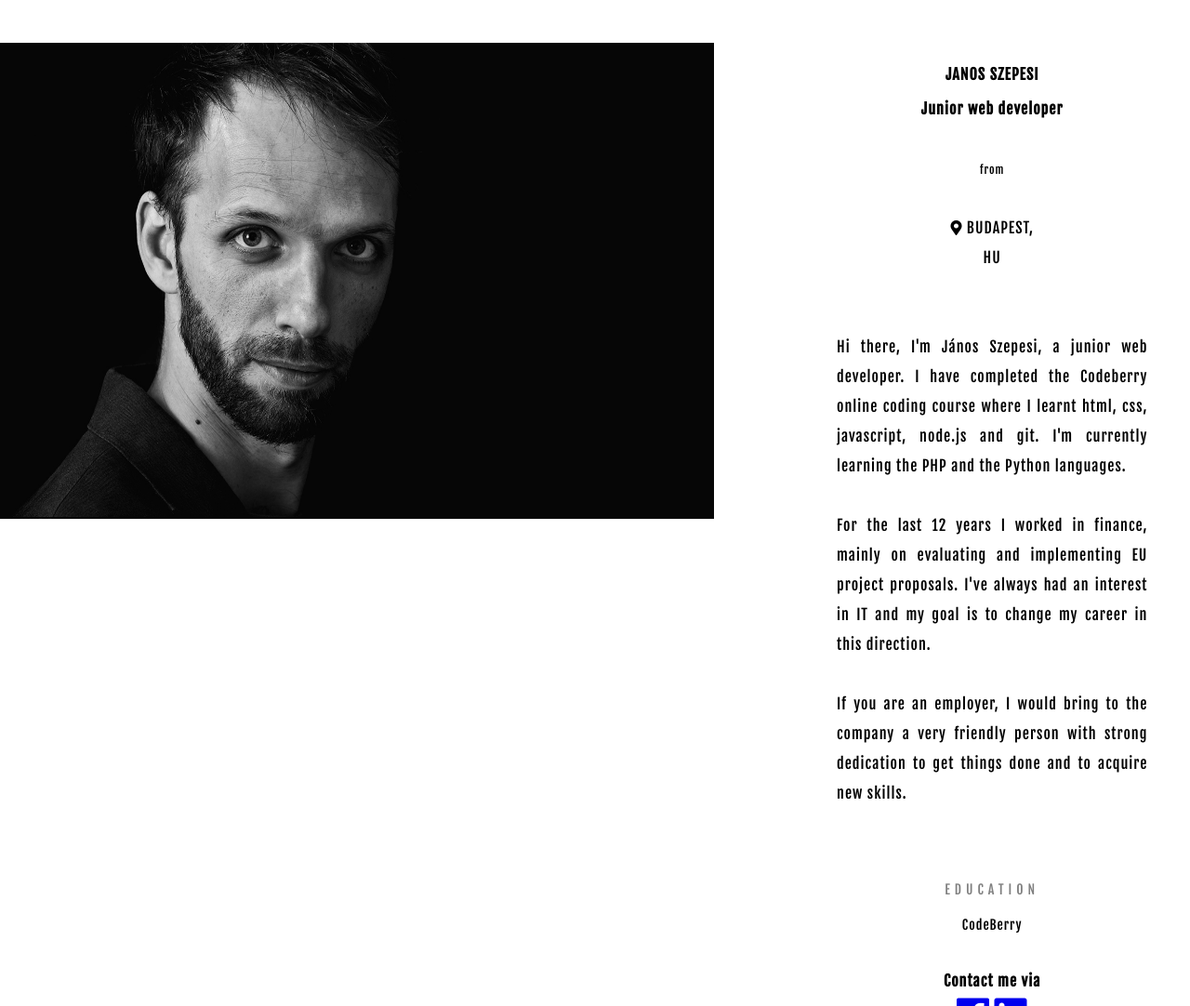
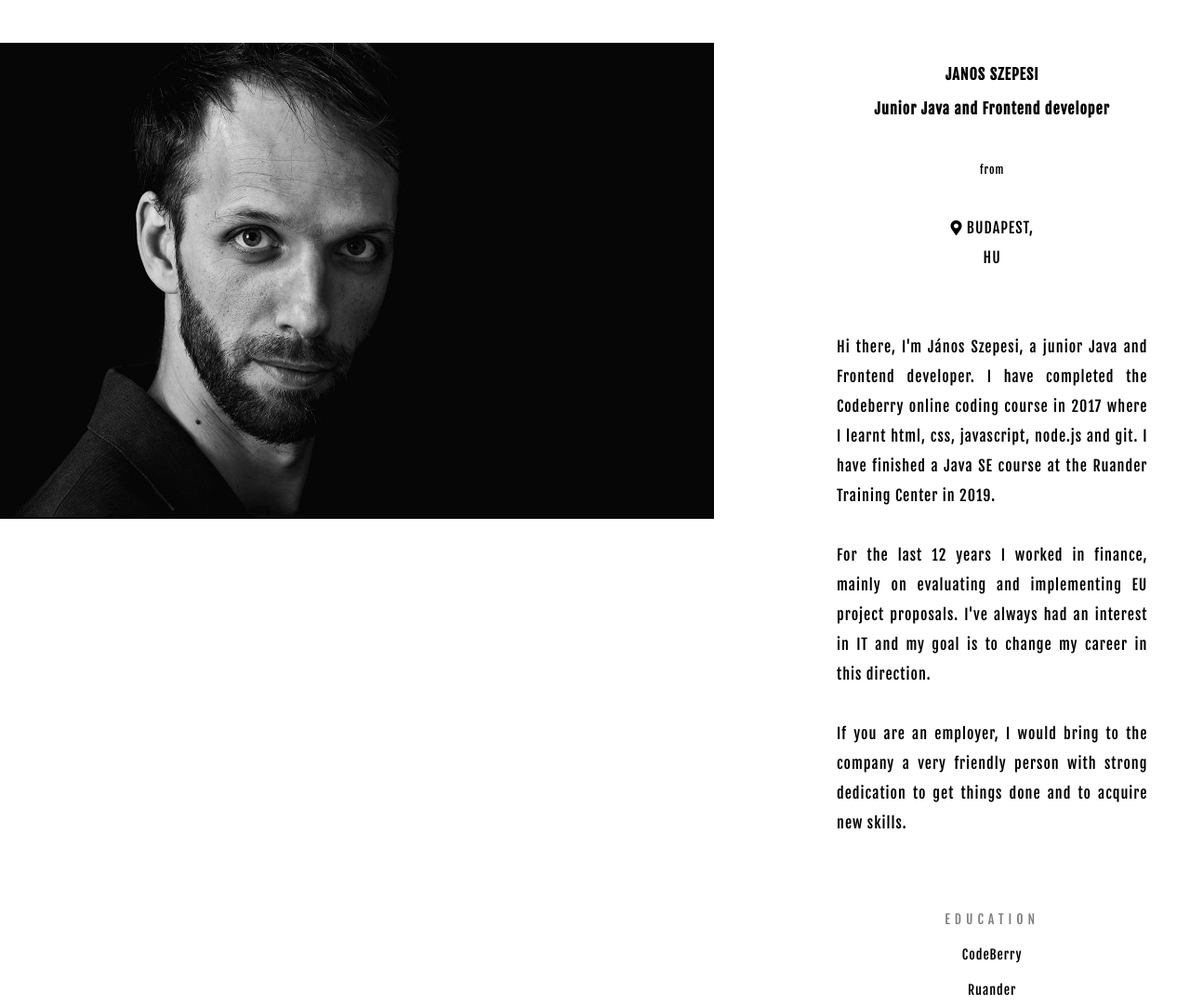
Before and after one commit to JohnSzepesi/online-profile, a plain HTML site: page index.html in a window 1280 px wide. Shown: the top 1082 px of the page at 93% size. Drawn offline with Linux system fonts and the light colour scheme.

Commit message:
Add files via upload
java se

```diff
--- a/index.html
+++ b/index.html
@@ -14,7 +14,7 @@
     <div id="container">
 
         <h1>Janos Szepesi</h1>
-        <h2>Junior web developer</h2>
+        <h2>Junior Java and Frontend developer</h2>
         <br>
         <span class="first">from</span>
         <br>
@@ -22,8 +22,8 @@
         <p><i class="fas fa-map-marker-alt"></i> Budapest, <br> HU<p><br><br>
 
 		<p class="introduce">
-		Hi there, I'm János Szepesi, a junior web developer. I have completed the Codeberry online coding course where I
-		learnt html, css, javascript, node.js and git. I'm currently learning the PHP and the Python languages.
+		Hi there, I'm János Szepesi, a junior Java and Frontend developer. I have completed the Codeberry online coding course in 2017 where I
+		learnt html, css, javascript, node.js and git. I have finished a Java SE course at the Ruander Training Center in 2019.
 
 		<br><br>
 
@@ -41,13 +41,16 @@
 		<p class="lead">Education</p>
 		<!--<p>CodeBerry</p>-->
 		<p> <a href="https://codeberryschool.com/hu" target="blank" class="link">CodeBerry</a></p>
+
+		<!--<p>Ruander</p>-->
+		<p> <a href="https://www.ruander.hu/" target="blank" class="link">Ruander</a></p>
 		</span>
 
 		<section>
 	      <h2>Contact me via</h2>
 		   <ul>
              <li><a href="https://www.facebook.com/profile.php?id=100013345957339" target="blank" title="Facebook" class="social-icon"><i style="font-size:40px" class="fab fa-facebook"></i></a></li>
-             <li><a href="https://www.linkedin.com/in/j%C3%A1nos-szepesi-5609a536/" target="blank" title="Linkedin" class="social-icon"><i style="font-size:40px" class="fab fa-linkedin"></i></a></li>
+             <li><a href="https://www.linkedin.com/in/janos-szepesi/" target="blank" title="Linkedin" class="social-icon"><i style="font-size:40px" class="fab fa-linkedin"></i></a></li>
            </ul>
 	    </section>
 
```
